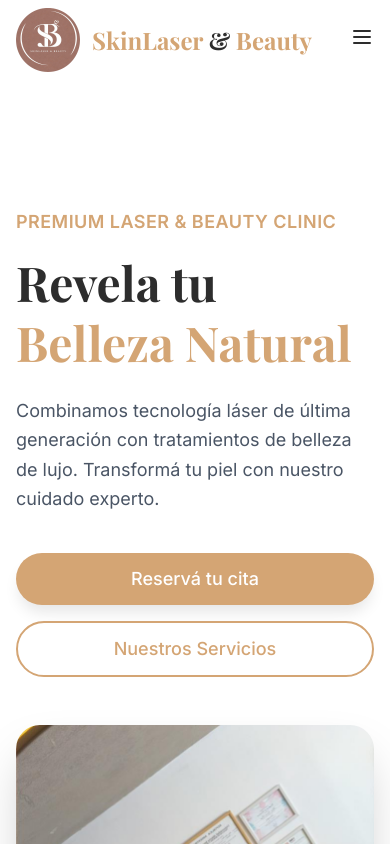
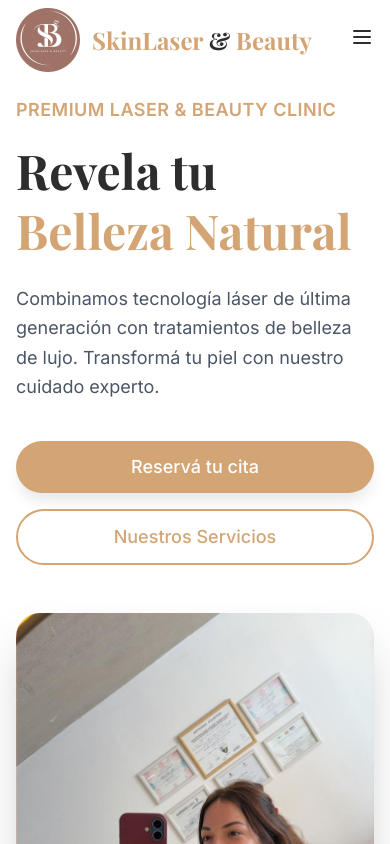
Before and after one commit to HrodricStudios/skin-laser-beauty, a Next.js app: page / in a window 390 px wide. Shown: the top 844 px of the page. Built offline with nearby package versions, Linux system fonts and the light colour scheme.

Commit message:
Fixed hero blank space in mobile

```diff
--- a/components/Hero.jsx
+++ b/components/Hero.jsx
@@ -2,8 +2,8 @@
 
 export default function Hero() {
   return (
-    <section id="home" className="relative min-h-screen flex items-center bg-white pt-20">
-      <div className="max-w-7xl mx-auto px-4 sm:px-6 lg:px-8 py-32 w-full">
+    <section id="home" className="relative min-h-screen flex items-center bg-white pt-16 lg:pt-20">
+      <div className="max-w-7xl mx-auto px-4 sm:px-6 lg:px-8 pt-8 pb-16 lg:py-32 w-full">
         <div className="grid grid-cols-1 lg:grid-cols-2 gap-12 items-center">
 
           {/* Texto izquierda */}
```
